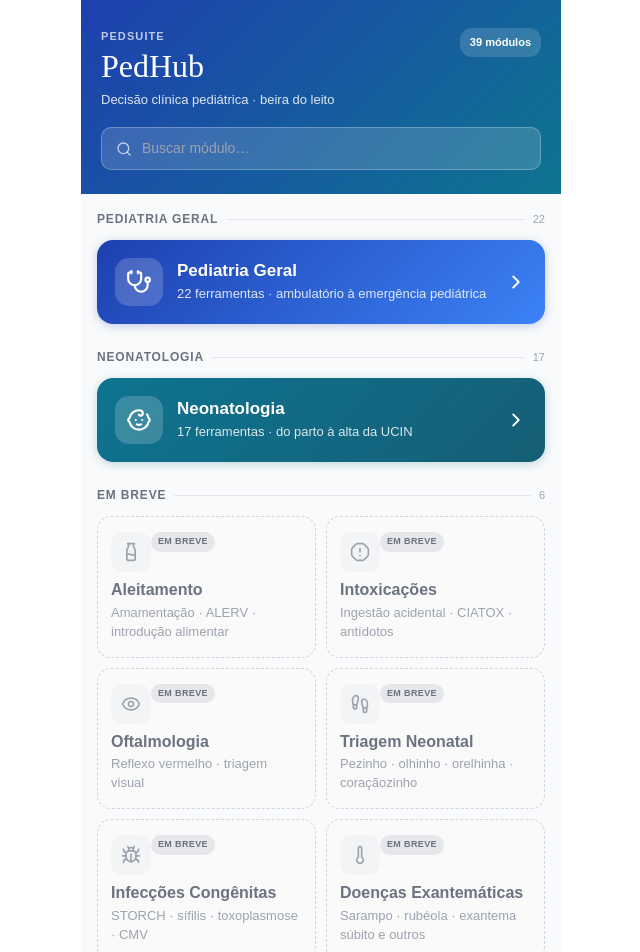
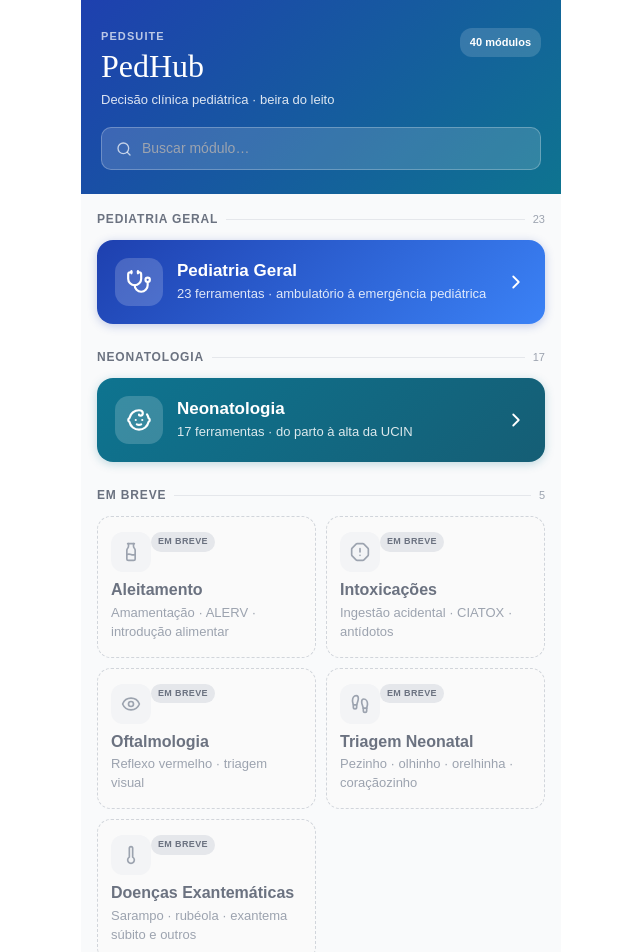
Before and after one commit to henriquepedbsb-pixel/pedhub, a React (Vite) app: page /#/ in a window 1280 px wide. Shown: the top 952 px of the page, without its empty margins (319-959 px from the left). Built offline with nearby package versions, Linux system fonts and the light colour scheme.

Commit message:
Update PedHub.jsx

```diff
--- a/src/PedHub.jsx
+++ b/src/PedHub.jsx
@@ -62,6 +62,7 @@
   { rota: "/antibioticos",     label: "Antibioticoterapia",   desc: "Escolha empírica por síndrome clínica", Icon: Stethoscope,   cor: "#0D9488", grupo: "Pediatria Geral" },
   { rota: "/sedacao",          label: "Sedação",              desc: "Cetamina · Midazolam · Fentanil · Checklist", Icon: Syringe, cor: "#6366F1", grupo: "Pediatria Geral" },
   { rota: "/exames-lab",       label: "Exames Laboratoriais", desc: "Hemograma · Hormônios · Gastro · Vitaminas", Icon: Microscope, cor: "#0EA5E9", grupo: "Pediatria Geral" },
+  { rota: "/torchs",           label: "Infecções Congênitas", desc: "TORCHS · sífilis, toxo, CMV, herpes, rubéola", Icon: Bug,     cor: "#E11D48", grupo: "Pediatria Geral" },
 
   /* ── Neonatologia (ocultos no grid — acessados via Hub; visíveis na busca) ── */
   { rota: "/cuidados-pele-rn", label: "Pele do RN",              desc: "SBP GPA 140 · Higiene · Emolientes",  Icon: Leaf,        cor: "#0891B2", grupo: "Neonatologia" },
@@ -89,7 +90,6 @@
   { label: "Intoxicações",           desc: "Ingestão acidental · CIATOX · antídotos",       Icon: AlertOctagon, cor: "#DC2626" },
   { label: "Oftalmologia",           desc: "Reflexo vermelho · triagem visual",             Icon: Eye,          cor: "#0EA5E9" },
   { label: "Triagem Neonatal",       desc: "Pezinho · olhinho · orelhinha · coraçãozinho",  Icon: Footprints,   cor: "#0D9488" },
-  { label: "Infecções Congênitas",   desc: "STORCH · sífilis · toxoplasmose · CMV",         Icon: Bug,          cor: "#8B5CF6" },
   { label: "Doenças Exantemáticas",  desc: "Sarampo · rubéola · exantema súbito e outros",  Icon: Thermometer,  cor: "#F59E0B" },
 ];
 
```
